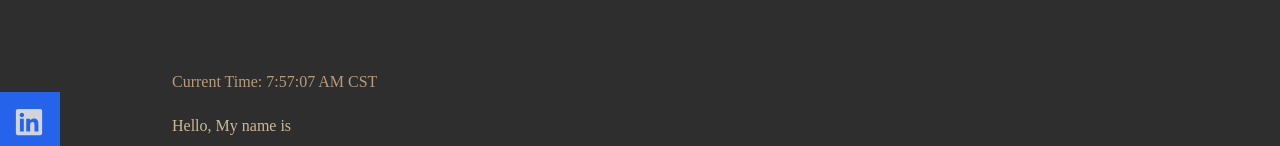
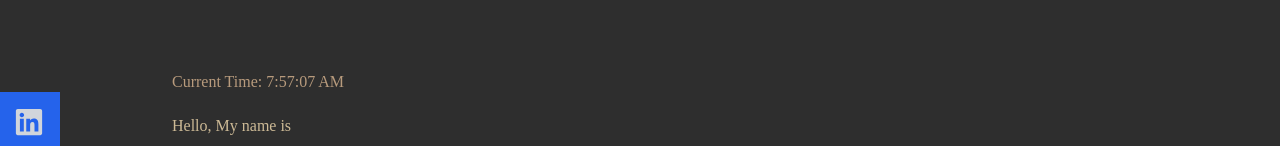
Before and after one commit to oniksisodiya/Personal-Portfolio, a React (Create React App) app: page / in a window 1280 px wide. Shown: the part 188-334 px from the top of the page. Built offline with nearby package versions, Linux system fonts and the light colour scheme; the HTML template or start-up script is replaced by a standard one.

Commit message:
Removed CST from home

```diff
--- a/src/components/Home.jsx
+++ b/src/components/Home.jsx
@@ -18,7 +18,7 @@ const Home = () => {
     <main name='home' className='w-full h-screen bg-[#2E2E2E]'>
       <div className='max-w-[1000px] mx-auto px-8 flex flex-col justify-center h-full'>
         <header className='text-[#B89B7D] mb-5'>
-          <p>Current Time: {currentTime} CST</p>
+          <p>Current Time: {currentTime} </p>
         </header>
         <section>
           <p className='text-md text-[#CDBA96]'>Hello, My name is</p>
```
